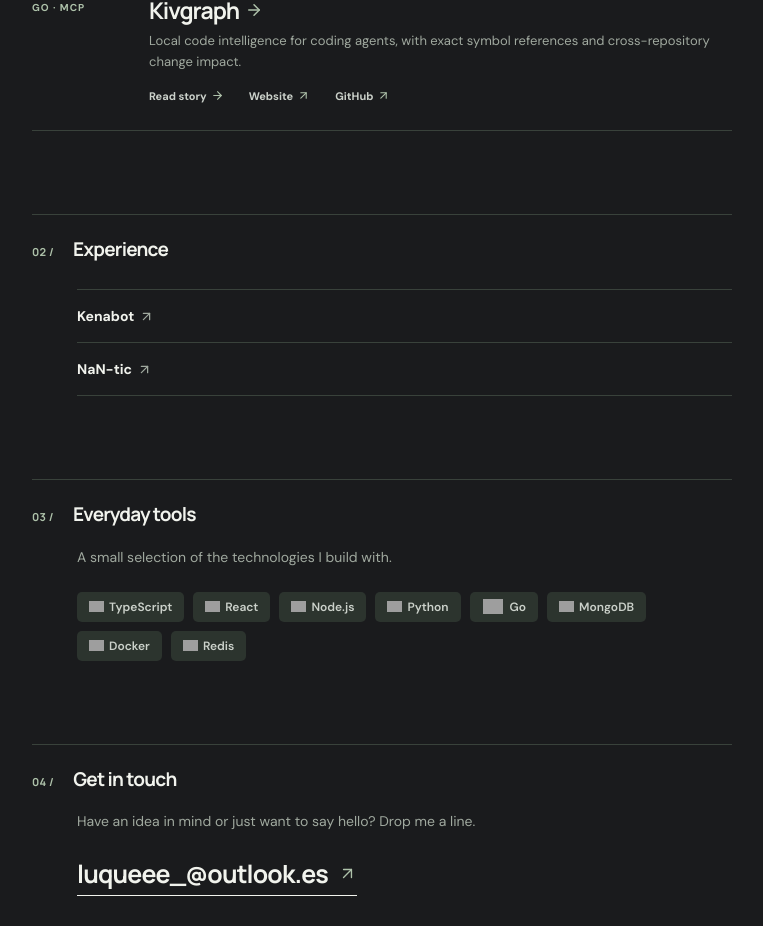
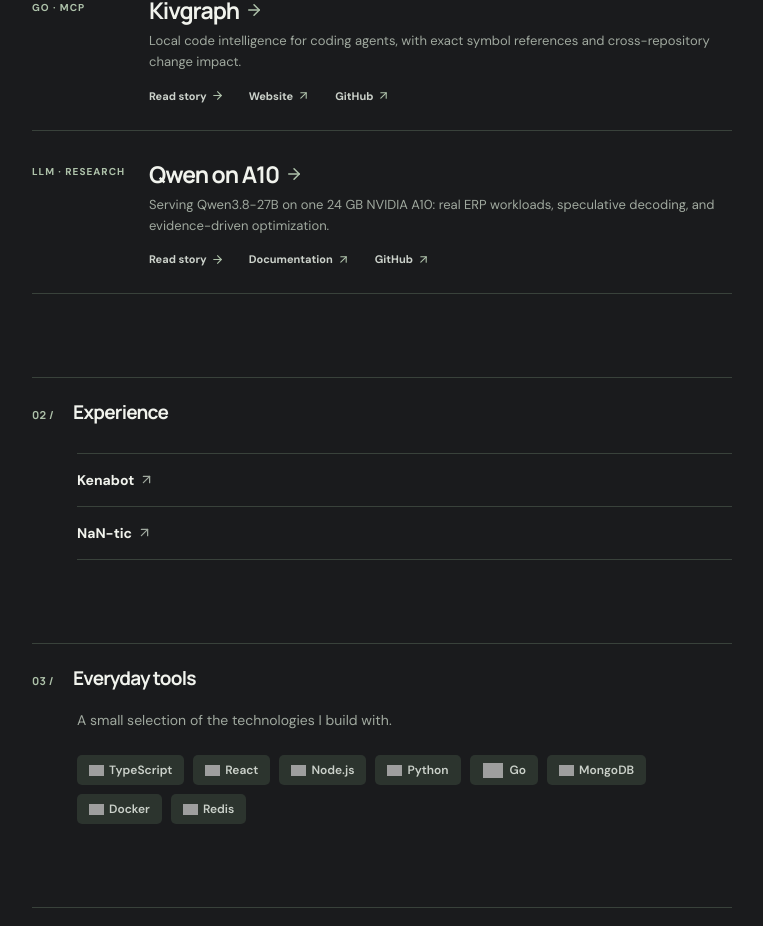
Before and after one commit to Luqueee/portfolio, a React (Vite) app: page / in a window 1280 px wide. Shown: the part 899-1825 px from the top of the page, without its empty margins (258-1021 px from the left). Built offline with nearby package versions, Linux system fonts and the light colour scheme; grey boxes are pictures that could not be loaded.

Commit message:
feat(projects): document Qwen on A10 research

```diff
--- /dev/null
+++ b/content/projects/qwen-a10.md
@@ -0,0 +1,53 @@
+## One GPU, a real problem
+
+During my internship at [NaN-tic](https://nan-tic.com), I worked on a question that became much more interesting than it first sounded: **how fast could a single NVIDIA A10 with 24 GB of VRAM serve Qwen3.8-27B for a real, tool-calling ERP workload, without making the agent less reliable?**
+
+It started as “make the model quicker” and became weeks of experiments, profiling, and learning not to trust the first promising number. This is one of the projects I've enjoyed most: a concrete hardware limit, a useful application, and enough surprises to keep questioning my assumptions.
+
+The repository is the record of that work. It contains the final serving configuration, Bash and Python tooling, research notes, and archived measurements—not a new model or my own inference runtime. The runtime is [llamAmpere](https://github.com/JakeATX/llamAmpere), a llama.cpp fork, built for the A10's SM86 architecture.
+
+## Correctness before throughput
+
+The quality test was a multi-step task against Tryton's mailing-message model. The agent had to interpret “published” as `state = 'sent'`, retrieve 38 Catalan and 38 Spanish messages, handle a search result with a count but no IDs, paginate correctly, and pair the messages across languages into a complete table without tool errors.
+
+That task exposed the difference between a fast model and a useful agent. Qwen3.8-27B became the reference because it handled the workflow reliably. Quantization and decoding changes then had to be judged against that behavior, not just a tokens-per-second counter.
+
+The [historical model survey](https://github.com/Luqueee/qwen38-a10-llamampere/blob/main/docs/research/a10-model-survey.md) records that exploration. Its earlier settings are not the final deployment: the configuration evolved as new measurements replaced earlier assumptions.
+
+## Making experiments comparable
+
+I built tooling to capture a real session and freeze its 15 inference requests. A replay sends the same requests directly to the model server, making configuration changes comparable without rerunning a changing ERP interaction.
+
+The benchmark records request latency, prefill and decode timings, draft acceptance, GPU telemetry, and response hashes. Normalization preserves the answer, reasoning, and tool names and arguments while removing incidental response metadata. A faster run is not an equivalent result just because it generates fewer tokens.
+
+The experiment tooling preserves the original Docker container, starts isolated variants, and restores the reference afterward. The end-to-end benchmark starts each variant cold, so slot state and caches do not silently give one candidate a head start. Other experiments use repeated or interleaved runs, including A/B/B/A comparisons.
+
+This replay measures **the inference calls, not the execution time of ERP tools**. It is a controlled workload derived from a real task, not a fresh end-to-end validation of the agent under every configuration.
+
+## What actually survived
+
+Native MTP speculative decoding was the largest practical improvement. It drafts multiple tokens using the model's own MTP head and lets the target verify them. The project began around 24 tokens per second with a conservative setup; later replay experiments recorded roughly 75–82 decode tokens per second. Those observations describe the project's progression, not a controlled speedup ratio between identical configurations.
+
+One especially useful result was simpler than a custom kernel: at temperature zero, setting the **target sampler's `top-k` to 1** reduced mean inference-replay time by about 7%. Across two runs per profile, all 15 normalized responses—including reasoning and tool arguments—remained identical. The draft sampler was left unchanged. That validates the recorded workload, not all prompts or positive-temperature sampling.
+
+Other ideas did not earn their place. Raising the MTP `p_min` threshold failed to produce a useful latency reduction and changed some responses, including functional output. Moving draft verification to the GPU showed no meaningful win. Forcing a different IQ4_XS kernel route produced a borderline improvement, but generated-token counts and acceptance also changed; it was not enough evidence for a confident production decision.
+
+Nsight profiling and an instrumented hybrid-verifier build helped investigate where time went. The hybrid experiment identified potentially GPU-safe rounds; it did not establish a deployed hybrid-verifier speedup. Recording these limits was as important as recording the wins.
+
+## The final serving configuration
+
+The documented final configuration runs the ATX IQ4_XS-M quantization of Qwen3.8-27B in one llamAmpere container, with two 81,920-token slots. It uses a `q8_0` K cache, a `turbo3` V cache, greedy sampling, and native MTP with up to seven draft tokens and `p_min = 0`.
+
+Reasoning has a 512-token budget. That boundary matters: an earlier deployment demonstrated that unlimited reasoning could exhaust a request's output allowance and leave the visible answer empty. The final configuration keeps reasoning separate from the answer and lets clients choose their output limit.
+
+The runtime commit, model revision, and model checksum are pinned. Access is restricted to the host loopback and Docker bridge with bearer authentication. The deployment file is a declarative reference specification, not an installer; weights, the draft-vocabulary map, and frozen request captures are host-side assets and are not published in the repository.
+
+## What I took away
+
+Performance work became much more satisfying once I could explain why a result was trustworthy—or why it wasn't. Draft acceptance, context growth, cache state, quantization, and sampling all mattered, and a higher peak throughput did not necessarily mean a faster or correct task.
+
+These are measurements from one machine, often with only two runs per comparison, not claims of statistical significance. The archived experiments also used Spanish prompts; the repository later translated its embedded benchmark prompts to English, so fresh runs are not directly comparable to those archived measurements.
+
+What I'm proud of is the combination: a usable serving configuration, tooling that made decisions less subjective, and a record of the experiments that didn't work as well as the ones that did.
+
+[Read the final configuration](https://github.com/Luqueee/qwen38-a10-llamampere/blob/main/docs/final-configuration.md) · [Explore the experiments](https://github.com/Luqueee/qwen38-a10-llamampere/blob/main/docs/benchmarking/experiments.md) · [Inspect the recorded replay comparison](https://github.com/Luqueee/qwen38-a10-llamampere/blob/main/results/experiments/decode-e2e/20261002-100400/comparison.json)
--- a/src/projects.ts
+++ b/src/projects.ts
@@ -19,6 +19,17 @@
     website: 'https://kivgraph.dev/',
     repository: 'https://github.com/Luqueee/kivgraph',
   },
+  {
+    slug: 'qwen-a10',
+    path: '/projects/qwen-a10',
+    name: 'Qwen on A10',
+    kind: 'LLM · Research',
+    description: 'Serving Qwen3.8-27B on one 24 GB NVIDIA A10: real ERP workloads, speculative decoding, and evidence-driven optimization.',
+    articleDescription: 'My NaN-tic internship research: optimizing Qwen3.8-27B on a single NVIDIA A10 with llamAmpere, frozen request replays, and correctness checks.',
+    website: 'https://github.com/Luqueee/qwen38-a10-llamampere/blob/main/docs/final-configuration.md',
+    websiteLabel: 'Documentation',
+    repository: 'https://github.com/Luqueee/qwen38-a10-llamampere',
+  },
 ] as const
 
 export type Project = (typeof projects)[number]
--- a/src/seo.ts
+++ b/src/seo.ts
@@ -8,11 +8,11 @@
 export const pages = {
   '/': {
     title: 'luqueee — Developer',
-    description: 'I make things I wish already existed. Explore Mole, Kivgraph, my experience, and the tools I use to build software.',
+    description: 'I make things I wish already existed. Explore Mole, Kivgraph, my Qwen on A10 research, and the tools I use to build software.',
   },
   '/projects': {
     title: 'Projects — luqueee',
-    description: 'Explore Mole, an auto-discovering SSH port forwarder, and Kivgraph, local code intelligence for coding agents.',
+    description: 'Explore Mole, Kivgraph, and my research on serving Qwen3.8-27B on a single NVIDIA A10 with llamAmpere.',
   },
   ...Object.fromEntries(projects.map((project) => [
     project.path,
--- a/src/site.tsx
+++ b/src/site.tsx
@@ -4,6 +4,7 @@
 import ReactMarkdown from 'react-markdown'
 import moleArticle from '../content/projects/mole.md?raw'
 import kivgraphArticle from '../content/projects/kivgraph.md?raw'
+import qwenA10Article from '../content/projects/qwen-a10.md?raw'
 import { projects, type Project, type ProjectSlug } from './projects'
 import { isPagePath, pageUrl, pages, socialImage, structuredData } from './seo'
 
@@ -22,6 +23,7 @@
 const articles: Record<ProjectSlug, string> = {
   mole: moleArticle,
   kivgraph: kivgraphArticle,
+  'qwen-a10': qwenA10Article,
 }
 const markdownComponents = {
   a: ({ href, children }: ComponentProps<'a'>) => <a href={href} target="_blank" rel="noopener noreferrer">{children}</a>,
@@ -49,7 +51,7 @@
             <p>{project.description}</p>
             <div className="project-links">
               <Link to={project.path} viewTransition>Read story <ArrowRight size={13} /></Link>
-              <a href={project.website} target="_blank" rel="noopener noreferrer">Website <ArrowUpRight size={13} /></a>
+              <a href={project.website} target="_blank" rel="noopener noreferrer">{'websiteLabel' in project ? project.websiteLabel : 'Website'} <ArrowUpRight size={13} /></a>
               <a href={project.repository} target="_blank" rel="noopener noreferrer">GitHub <ArrowUpRight size={13} /></a>
             </div>
           </div>
@@ -204,7 +206,7 @@
       <h1>{project.name}<span className="heading-period">.</span></h1>
       <p className="lead">{project.description}</p>
       <div className="article-actions">
-        <a href={project.website} target="_blank" rel="noopener noreferrer">Website <ArrowUpRight size={14} /></a>
+        <a href={project.website} target="_blank" rel="noopener noreferrer">{'websiteLabel' in project ? project.websiteLabel : 'Website'} <ArrowUpRight size={14} /></a>
         <a href={project.repository} target="_blank" rel="noopener noreferrer">GitHub <ArrowUpRight size={14} /></a>
       </div>
       <article className="article-body prose">
```
Also changed, not shown: 2 other files (tests, documents, lock files or other folders).
